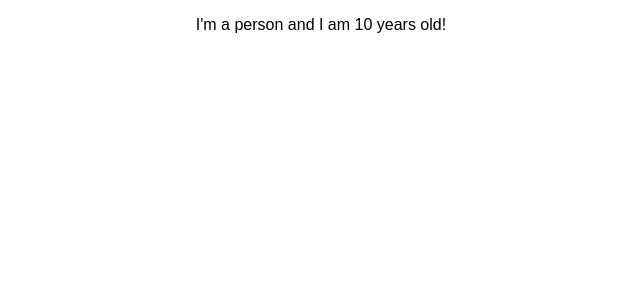
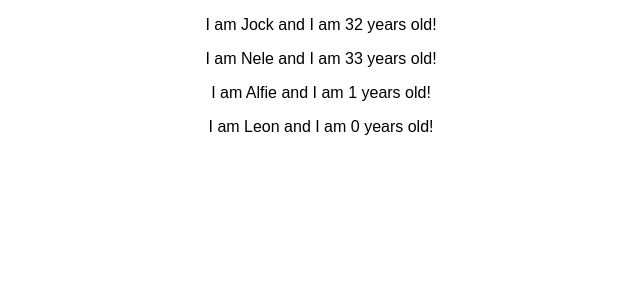
Before and after one commit to jock-dalby/react-complete-guide, a React (Create React App) app: page / in a window 1280 px wide. Shown: the top 300 px of the page, without its empty margins (319-959 px from the left). Built offline with nearby package versions, Linux system fonts and the light colour scheme.

Commit message:
add props to Person component

```diff
--- a/src/App.js
+++ b/src/App.js
@@ -6,7 +6,10 @@ class App extends Component {
   render() {
     return (
       <div className="App">
-        <Person />
+        <Person name="Jock" age="32"/>
+        <Person name="Nele" age="33"/>
+        <Person name="Alfie" age="1">Alfie the dog!</Person>
+        <Person name="Leon" age="0"/>
       </div>
     );
 
--- a/src/Person/Person.js
+++ b/src/Person/Person.js
@@ -1,11 +1,7 @@
 import React from 'react';
 
-const person = () => {
-    return <p>I'm a person and I am {getAge()} years old!</p>
-}
-
-const getAge = () => {
-    return Math.floor(Math.random() * 30);
+const person = (props) => {
+    return <p>I am {props.name} and I am {props.age} years old!</p>
 }
 
 export default person;
```
